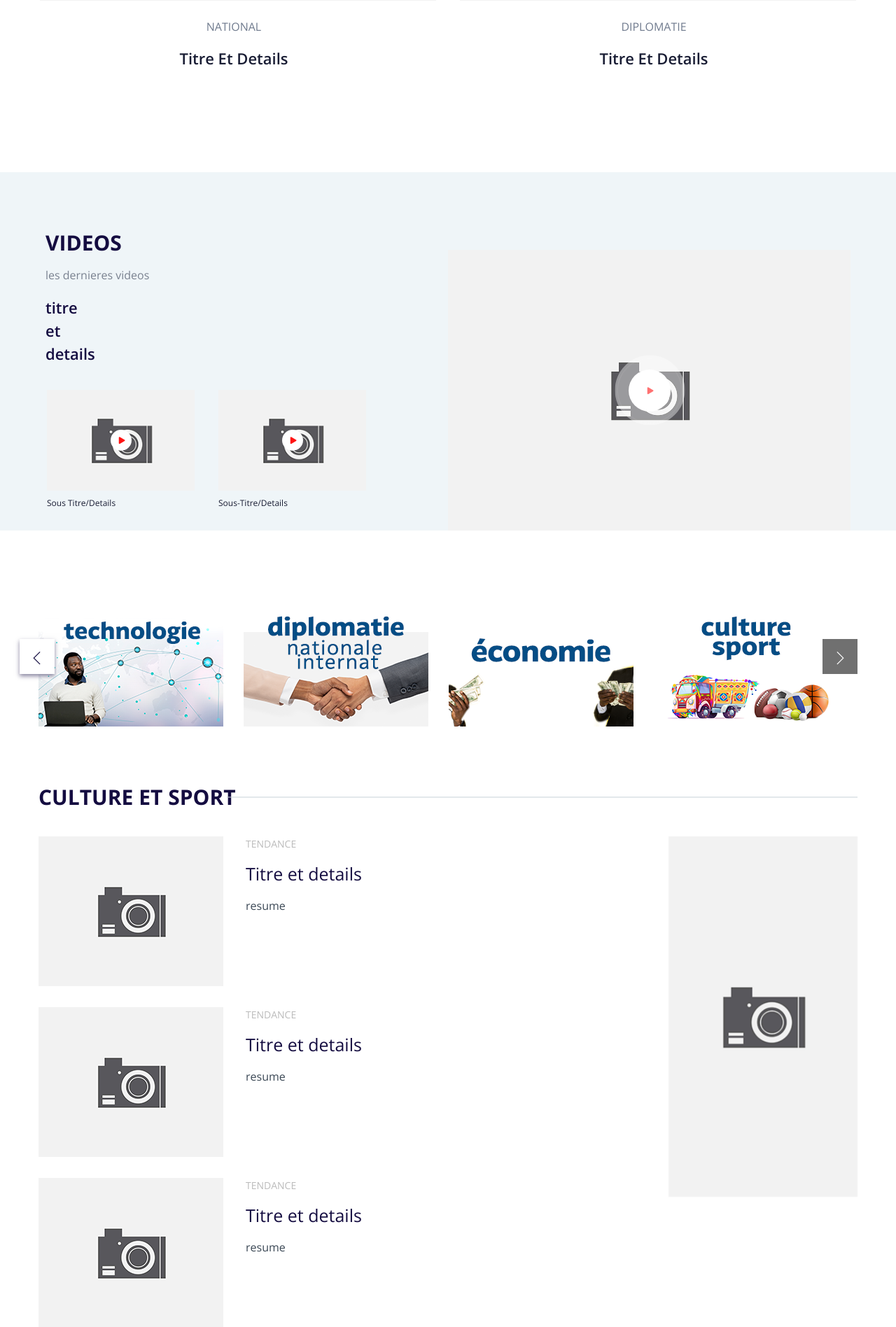
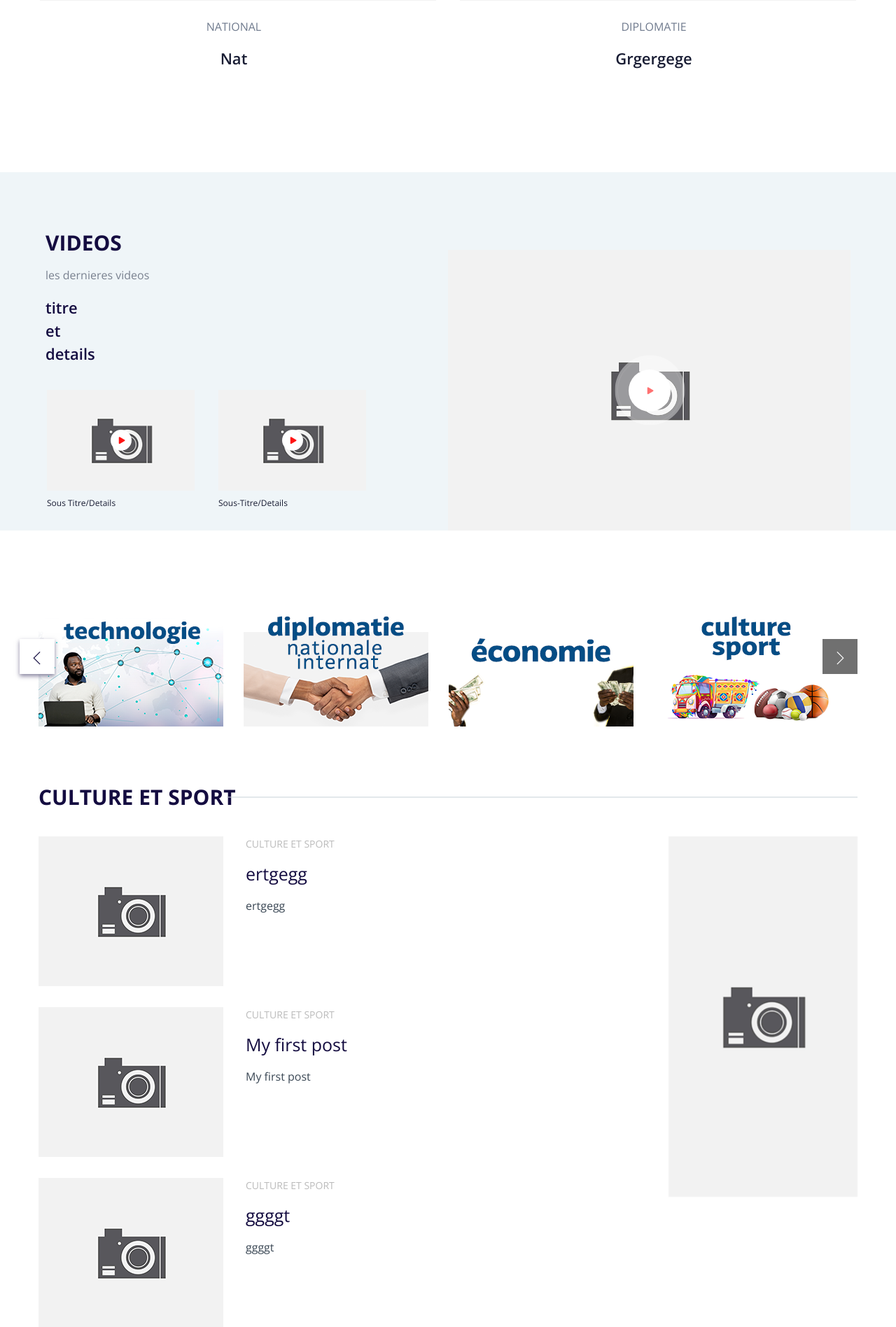
Before and after one commit to kevindubuche/amiral_post, a Django app: page / in a window 1280 px wide. Shown: the part 2029-3925 px from the top of the page at 70% size. Run offline with Django 3.2, Linux system fonts and the light colour scheme; data comes from the database, SQL or seed files in the repository; both versions use the stored data as it was after the commit; some libraries are stand-ins or nearby versions.

Commit message:
send data to home

```diff
--- a/amiral_post/blog/models.py
+++ b/amiral_post/blog/models.py
@@ -39,5 +39,5 @@ class Post(models.Model):
 
         super(Post, self).save(*args, **kwargs)
 
-    def __str__(self):
-        return self.title
+    # def __str__(self):
+    #     return self.title
--- a/amiral_post/blog/templates/blog/Home/home.html
+++ b/amiral_post/blog/templates/blog/Home/home.html
@@ -55,33 +55,37 @@
                                 <div class="single-baner-nw2 mb-30 ">
                                     <div class="banner-img-cap2">
                                         <div class="banner-img">
-                                            <img src="assets/img/gallery/latest-post2.png" alt="">
+                                            <img src="{% static 'assets/img/gallery/latest-post2.png' %}" alt="">
                                         </div>
                                     </div>
                                 </div>
                             </div>
+                            {% if last_post_of_category_culture_et_sport %}
                                 <div class="col-xl-6 col-lg-6 col-md-6">
                                     <div class="single-baner-nw2 mb-30">
                                         <div class="banner-img-cap2">
                                             <div class="banner-cap2 banner-cap3">
-                                            <p>Culture et Sport</p>
-                                           <h3><a href="post_details.html">titre et details</a></h3>
-                                            <p class="normal">resume</p>
+                                                <p>{{ last_post_of_category_culture_et_sport.category.name }}</p>
+                                                <h3><a href="{% url 'post_details' last_post_of_category_culture_et_sport.slug %}">{{ last_post_of_category_culture_et_sport.title }} </a></h3>
+                                                <p class="normal">{{ last_post_of_category_culture_et_sport.category.name }}</p>
                                             </div>
                                         </div>
                                     </div>
                                 </div>
+                            {% endif %}
+                            {% if last_post_of_category_international %}
                             <div class="col-xl-6 col-lg-6 col-md-6">
                                 <div class="single-baner-nw2 mb-30">
                                     <div class="banner-img-cap2">
                                         <div class="banner-cap2 banner-cap3">
-                                            <p>International</p>
-                                            <h3><a href="post_details.html">titre et details</a></h3>
-                                            <p  class="normal">resume</p>
+                                            <p>{{ last_post_of_category_international.category.name }}</p>
+                                            <h3><a href="{% url 'post_details' last_post_of_category_international.slug %}">{{ last_post_of_category_international.title }} </a></h3>
+                                            <p  class="normal">{{ last_post_of_category_international.intro }}</p>
                                         </div>
                                     </div>
                                 </div>
                             </div>
+                            {% endif %}
                             <div class="col-xl-6 col-lg-6 col-md-6">
                                 <div class="single-baner-nw2 mb-30 ">
                                     <div class="banner-img-cap2">
@@ -93,6 +97,7 @@
                             </div>
                         </div>
                     </div>
+                     {% if last_post_of_category_national %}
                     <div class="col-lg-6">
                         <div class="single-baner-nw2 mb-30 text-center">
                             <div class="banner-img-cap2">
@@ -100,12 +105,14 @@
                                     <img src="assets/img/gallery/latest-post3.png" alt="">
                                 </div>
                                 <div class="banner-cap2">
-                                    <p>National</p>
-                                    <h3><a href="post_details.html">Titre et details</a></h3>
+                                    <p>{{ last_post_of_category_national.category.name }}</p>
+                                    <h3><a href="{% url 'post_details' last_post_of_category_national.slug %}">{{ last_post_of_category_national.title }} </a></h3>
                                 </div>
                             </div>
                         </div>
                     </div>
+                    {% endif %}
+                    {% if last_post_of_category_diplomatie %}
                     <div class="col-lg-6">
                         <div class="single-baner-nw2 mb-30 text-center">
                             <div class="banner-img-cap2">
@@ -113,12 +120,13 @@
                                     <img src="assets/img/gallery/latest-post4.png" alt="">
                                 </div>
                                 <div class="banner-cap2">
-                                    <p>Diplomatie</p>
-                                    <h3><a href="post_details.html">Titre et details</a></h3>
+                                    <p>{{ last_post_of_category_diplomatie.category.name }}</p>
+                                    <h3><a href="{% url 'post_details' last_post_of_category_diplomatie.slug %}">{{ last_post_of_category_diplomatie.title }} </a></h3>
                                 </div>
                             </div>
                         </div>
                     </div>
+                     {% endif %}
                 </div>
             </div>
         </div>
@@ -242,70 +250,21 @@
                 <div class="row justify-content-lg-between">
                     <div class="col-lg-8 col-md-8">
                         <!-- single-job-content -->
+                           {% for random_post_of_category_culture_et_sport in random_5_posts_of_category_culture_et_sport %}
                                 <div class="single-job-items mb-30">
                                     <div class="job-items">
                                         <div class="company-img">
-                                    <a href="#"><img src="assets/img/gallery/top-psot1.png" alt=""></a>
+                                            <a href="#"><img src="{% static 'assets/img/gallery/top-psot1.png' %}" alt=""></a>
                                         </div>
                                         <div class="job-tittle">
-                                    <span>Tendance</span>
-                                    <a href="post_details.html"><h4>Titre et details</h4></a>
-                                    <p>resume</p>
+                                            <span>{{ random_post_of_category_culture_et_sport.category }}</span>
+                                            <a href="{% url 'post_details' random_post_of_category_culture_et_sport.slug %}"><h4>{{ random_post_of_category_culture_et_sport.title }}</h4></a>
+                                            <p>{{ random_post_of_category_culture_et_sport.title }}</p>
                                         </div>
                                     </div>
                                 </div>
-                        <!-- single-job-content -->
-                        <div class="single-job-items mb-30">
-                            <div class="job-items">
-                                <div class="company-img">
-                                    <a href="#"><img src="assets/img/gallery/top-psot2.png" alt=""></a>
-                                </div>
-                                <div class="job-tittle">
-                                    <span>Tendance</span>
-                                    <a href="post_details.html"><h4>Titre et details</h4></a>
-                                    <p>resume</p>
-                                </div>
-                            </div>
-                        </div>
-                        <!-- single-job-content -->
-                        <div class="single-job-items mb-30">
-                            <div class="job-items">
-                                <div class="company-img">
-                                    <a href="#"><img src="assets/img/gallery/top-psot3.png" alt=""></a>
-                                </div>
-                                <div class="job-tittle">
-                                    <span>Tendance</span>
-                                    <a href="post_details.html"><h4>Titre et details</h4></a>
-                                    <p>resume</p>
-                                </div>
-                            </div>
-                        </div>
-                        <!-- single-job-content -->
-                        <div class="single-job-items mb-30">
-                            <div class="job-items">
-                                <div class="company-img">
-                                    <a href="#"><img src="assets/img/gallery/top-psot4.png" alt=""></a>
-                                </div>
-                                <div class="job-tittle">
-                                    <span>tendance</span>
-                                    <a href="post_details.html"><h4>titre et details</h4></a>
-                                    <p>resume</p>
-                                </div>
-                            </div>
-                        </div>
-                        <!-- single-job-content -->
-                        <div class="single-job-items mb-30">
-                            <div class="job-items">
-                                <div class="company-img">
-                                    <a href="#"><img src="assets/img/gallery/top-psot5.png" alt=""></a>
-                                </div>
-                                <div class="job-tittle">
-                                    <span>Tendance</span>
-                                    <a href="post_details.html"><h4>Titre et details</h4></a>
-                                    <p>resume</p>
-                                </div>
-                            </div>
-                        </div>
+                            {% endfor %}
+
                     </div>
                     <div class="col-lg-3 col-md-3">
                         <div class="google-add mb-40">
@@ -327,48 +286,23 @@
                     </div>
                 </div>
                 <div class="row">
+                    {% for random_post_of_category_international in random_3_posts_of_category_international %}
                         <div class="col-lg-4 col-md-6">
                             <div class="single-baner-nw2 mb-30">
                                 <div class="banner-img-cap2">
                                     <div class="banner-img">
-                                    <img src="assets/img/gallery/trend1.png" alt="">
+                                        <img src="{% static 'assets/img/gallery/trend1.png' %}" alt="">
                                     </div>
                                     <div class="banner-cap2">
-                                    <p>Derniere nouvelle</p>
-                                   <h3><a href="post_details.html">Titre et details</a></h3>
-                                    <p class="blog-text" style="text-transform: normal !important;">resume de l'article</p>
+                                        <p>{{ random_post_of_category_international.category.name }}</p>
+                                    <h3><a  href="{% url 'post_details' random_post_of_category_international.slug %}">{{ random_post_of_category_international.title }}</a></h3>
+                                        <p class="blog-text" style="text-transform: normal !important;">{{ random_post_of_category_international.intro }}</p>
                                     </div>
                                 </div>
                             </div>
                         </div>
-                    <div class="col-lg-4 col-md-6">
-                        <div class="single-baner-nw2 mb-30">
-                            <div class="banner-img-cap2">
-                                <div class="banner-img">
-                                    <img src="assets/img/gallery/trend2.png" alt="">
-                                </div>
-                                <div class="banner-cap2">
-                                    <p>Derniere nouvelle</p>
-                                   <h3><a href="post_details.html">Titre et details</a></h3>
-                                    <p class="blog-text" style="text-transform: normal !important;">resume de l'article</p>
-                                </div>
-                            </div>
-                        </div>
-                    </div>
-                    <div class="col-lg-4 col-md-6">
-                        <div class="single-baner-nw2 mb-30">
-                            <div class="banner-img-cap2">
-                                <div class="banner-img">
-                                    <img src="assets/img/gallery/trend3.png" alt="">
-                                </div>
-                                <div class="banner-cap2">
-                                    <p>Derniere nouvelle</p>
-                                   <h3><a href="post_details.html">titre et details</a></h3>
-                                    <p class="blog-text" style="text-transform: normal !;">resume de l'article</p>
-                                </div>
-                            </div>
-                        </div>
-                    </div>
+                    {% endfor %}
+
                 </div>
             </div>
         </div>
--- a/amiral_post/blog/views.py
+++ b/amiral_post/blog/views.py
@@ -1,14 +1,39 @@
 from django.core import paginator
 from django.shortcuts import render
-
 from .models import Category, Post
 from django.core.paginator import Paginator
 
 def home(request):
+    filter_fields = ("category")
     posts = Post.objects.all()
+    try:
+        last_post_of_category_national = Post.objects.filter(category__name__iexact = 'national')[0]
+    except :
+        last_post_of_category_national = None
+    try:
+        last_post_of_category_international = Post.objects.filter(category__name__iexact = 'international')[0]
+    except :
+        last_post_of_category_international = None
+    try:
+       last_post_of_category_diplomatie = Post.objects.filter(category__name__iexact = 'diplomatie')[0]
+    except :
+        last_post_of_category_diplomatie = None
+    try:
+       last_post_of_category_culture_et_sport = Post.objects.filter(category__name__iexact = 'culture et sport')[0]
+    except :
+        last_post_of_category_culture_et_sport = None
+    try:
+       random_5_posts_of_category_culture_et_sport = Post.objects.filter(category__name__iexact = 'culture et sport').order_by('?')[:5]
+    except :
+        random_5_posts_of_category_culture_et_sport = None
+    try:
+       random_3_posts_of_category_international = Post.objects.filter(category__name__iexact = 'international').order_by('?')[:3]
+    except :
+        random_3_posts_of_category_international = None
     categories = Category.objects.all()
     last_five_posts = Post.objects.order_by('-id')[:5]
-    return render(request, 'blog/Home/home.html', {'posts': posts, 'categories': categories, 'last_five_posts':last_five_posts})
+    context = {'posts': posts, 'categories': categories, 'last_five_posts':last_five_posts, 'last_post_of_category_national': last_post_of_category_national, 'last_post_of_category_international': last_post_of_category_international, 'last_post_of_category_diplomatie' : last_post_of_category_diplomatie, 'last_post_of_category_culture_et_sport': last_post_of_category_culture_et_sport, 'random_5_posts_of_category_culture_et_sport': random_5_posts_of_category_culture_et_sport, 'random_3_posts_of_category_international': random_3_posts_of_category_international}
+    return render(request, 'blog/Home/home.html', context)
 
 def post_details(request, slug):
     post = Post.objects.get(slug=slug)
```
Also changed, not shown: amiral_post/db.sqlite3, amiral_post/media/photos/2021/09/10/ULiege_SF9X3J3.png (added). Lines whose indentation alone changed are shown as unchanged.
